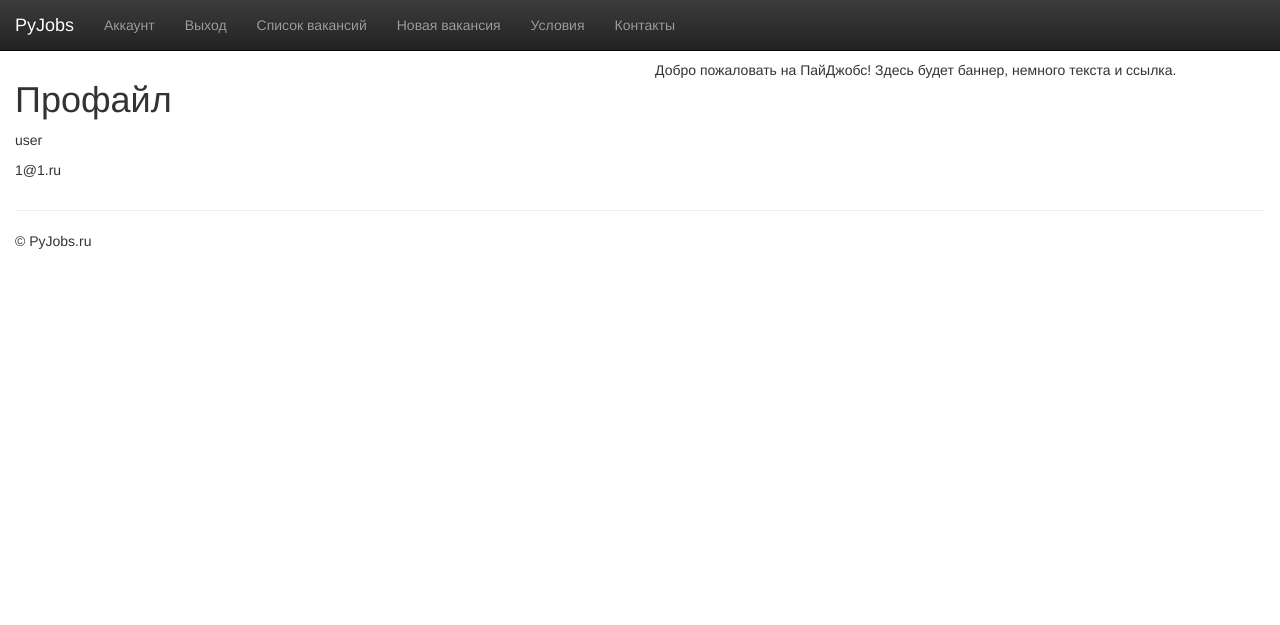
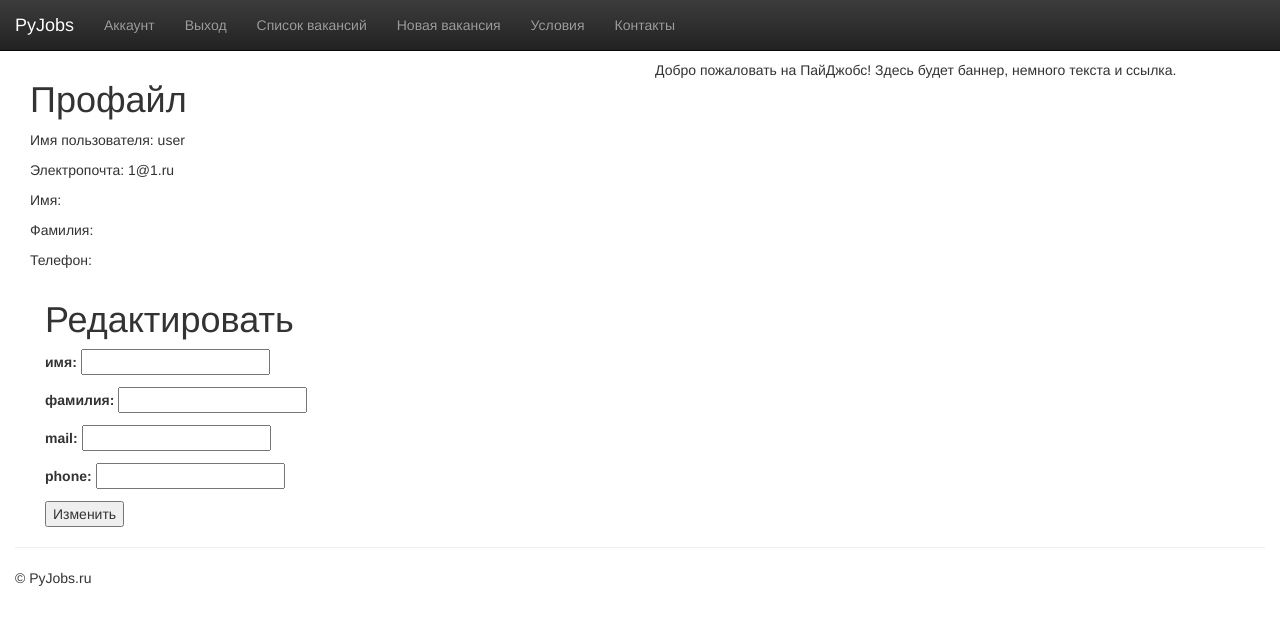
Before and after one commit to pyshop/pyjobs, a Django app: page /userprofile/ in a window 1280 px wide. Shown: the top 625 px of the page. Run offline with Django 3.2, Linux system fonts and the light colour scheme; a user stored in the database is signed in; some libraries are stand-ins or nearby versions.

Commit message:
fix some bugs, add new, add editable user profile

```diff
--- a/src/adverts/forms.py
+++ b/src/adverts/forms.py
@@ -1,5 +1,5 @@
 from django import forms
-from .models import Advert, User
+from .models import Advert, User, UsersProfiles
 #http://djbook.ru/examples/19/ форму UserLoginForm сделал по этому примеру
 from django.utils.translation import ugettext as _ # это функция указывающая переводимую строку подробнее тут http://djbook.ru/rel1.5/topics/i18n/translation.html
 
@@ -37,3 +37,10 @@ class UserRegistrationForm(forms.ModelForm):
 class UserLoginForm(forms.Form):  # сырая форма
     username = forms.CharField(label=_(u'Username'), max_length=30)  # поле формы, аттрибут "лейбл" будет локализирован при возможности
     password = forms.CharField(label=_(u'Password'), widget=forms.PasswordInput)
+
+
+class EditUsersProfilesForm(forms.Form):
+    first_name = forms.CharField(label=_(u'first name'), max_length=30)
+    last_name = forms.CharField(label=_(u'last name'), max_length=30)
+    email = forms.CharField(label=_(u'mail'), max_length=30)
+    phone = forms.CharField(label=_(u'phone'), max_length=30)
--- a/src/adverts/models.py
+++ b/src/adverts/models.py
@@ -48,7 +48,6 @@ class Advert(TimeStampedModel):
 
 class UsersProfiles(models.Model):
     user = models.OneToOneField(settings.AUTH_USER_MODEL) # подробно на русском тут http://habrahabr.ru/post/74967/
-    homepage = models.URLField()
 
     def __str__(self):
         return self.title
--- a/src/adverts/templates/adverts/userprofile.html
+++ b/src/adverts/templates/adverts/userprofile.html
@@ -3,16 +3,27 @@
 {% block title %}Профайл пользователя{% endblock %}
 
 {% block content %}
-
-<div id="container">
-    <h1 class="">Профайл</h1>
+{% if user.is_anonymous %}
+<h2>Необходимо залогиниться</h2>
+{% endif %}
+{% if user.is_authenticated %}
+<div class="container">
     <div>
-        <p>{{ user.username }}</p>
-        <p>{{ user.email }}</p>
-        <p>{{ user.first_name }}</p>
-        <p>{{ user.last_name }}</p>
-        <p>{{ user.phone }}</p>
+        <h1 class="">Профайл</h1>
+        <p>Имя пользователя: {{ user.username }}</p>
+        <p>Электропочта: {{ user.email }}</p>
+        <p>Имя: {{ user.first_name }}</p>
+        <p>Фамилия: {{ user.last_name }}</p>
+        <p>Телефон: {{ user.phone }}</p>
+    </div>
+    <div class="container">
+        <h1>Редактировать</h1>
+        <form method="POST" action="" class="">
+            {% csrf_token %}
+            {{ form.as_p }}
+            <button type="submit">Изменить</button>
+        </form>
     </div>
 </div>
-
+{% endif %}
 {% endblock %}
--- a/src/adverts/views.py
+++ b/src/adverts/views.py
@@ -2,7 +2,7 @@ from django.shortcuts import render, render_to_response
 from django.views.generic import View, FormView, TemplateView
 from django.views.generic.list import ListView
 from django.views.generic.detail import DetailView
-from .forms import UserRegistrationForm, AdvertForm, UserLoginForm
+from .forms import UserRegistrationForm, AdvertForm, UserLoginForm, EditUsersProfilesForm
 from django.http import HttpResponseRedirect
 from django.core.urlresolvers import reverse
 from django.contrib.auth import authenticate, login, logout  # its core of authentication and defaults models
@@ -24,31 +24,6 @@ class AdvertDetail(DetailView):
 
 class Conditions(TemplateView):
     template_name = 'adverts/conditions.html'
-
-
-# Comment this because we need to use new Form Based Views
-# class Registration(CreateView):
-#    template_name = 'adverts/registration.html'
-#    model = models.UserRegistration
-#    fields = ('username', 'password', 'email', 'phone')
-
-
-# class AdvertCreate(CreateView):
-#    model = models.Advert
-#    fields = ('title', 'description', 'requirements', 'salary', 'city')
-
-#    def form_valid(self, form):
-#        if self.request.user.is_anonymous():
-#            form.instance.author = None
-#        else:
-#            form.instance.author = self.request.user
-#        return super(AdvertCreate, self).form_valid(form)
-
-
-# class Login(CreateView):
-#    template_name = 'registration/login.html'
-#    model = models.UserLogin
-#    fields = ('username', 'password')
 
 
 def advert_create(request):
@@ -81,5 +56,14 @@ def logout_view(request):
     return HttpResponseRedirect(reverse('home'))
 
 
-class UserProfilesViews(TemplateView):
-    template_name = 'adverts/userprofile.html'
+def edit_user_profiles_view(request):
+    user = request.user #пользователь для изменения = запросить пользователя
+    form = EditUsersProfilesForm(request.POST or None) #форма из формс.пай
+    if form.is_valid(): #если форма валидна
+        user.first_name = request.POST['first_name'] #first_name объекта юзер изменяется на то что поучаем в ПОСТ
+        user.last_name = request.POST['last_name']
+        user.email = request.POST['email']
+        user.phone = request.POST['phone']
+        user.save()
+        return HttpResponseRedirect(reverse('profile'))
+    return render(request, 'adverts/userprofile.html', {'form': form})
--- a/src/pyjobs/urls.py
+++ b/src/pyjobs/urls.py
@@ -13,7 +13,7 @@ urlpatterns = [
     url(r'^registration/$', views.registration_view, name='registration'),
     url(r'author/add/$', views.advert_create, name='advert-add'),
     url(r'^login/$', views.login_view, name='login'),
-    url(r'^userprofile/$', views.UserProfilesViews.as_view(), name='profile'),
+    url(r'^userprofile/$', views.edit_user_profiles_view, name='profile'),
     url(r'^logout/$', views.logout_view, name='logout2'), #  для кастомизации нужно вызывать раньше, чем ауф.юрлс
     url('^', include('django.contrib.auth.urls')),
     url(r'^admin/', include(admin.site.urls)),
```
Also changed, not shown: db/db.sqlite3, src/adverts/migrations/0007_auto_20151205_2201.py (added).
